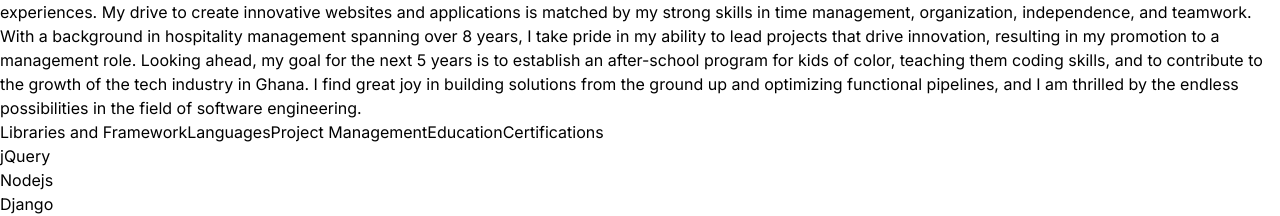
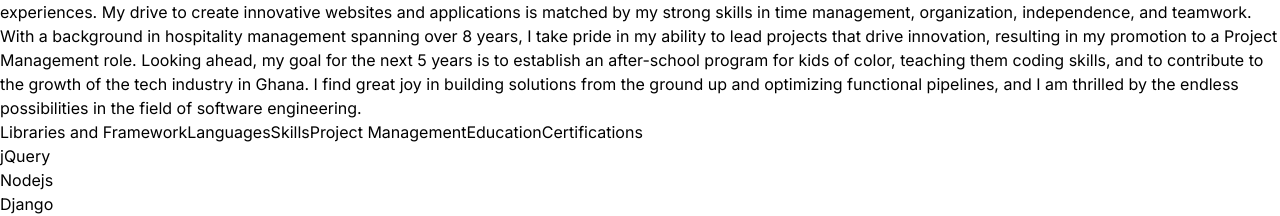
Before and after one commit to Adjoa20/Portfolio, a Next.js app in the folder my-portfolio/: page / in a window 1280 px wide. Shown: the part 1021-1237 px from the top of the page. Built offline with nearby package versions, Linux system fonts and the light colour scheme.

Commit message:
Added in Skills and Languages

```diff
--- a/my-portfolio/src/app/components/AboutMe.jsx
+++ b/my-portfolio/src/app/components/AboutMe.jsx
@@ -41,9 +41,9 @@ const TAB_DATA = [
         <li>Stakeholder Management</li>
         <li>Team Collaboration</li>
         <li>Site Architecture & Infrastructure</li>
-        <li>TypeScript</li>
-        <li>TypeScript</li>
-        <li>TypeScript</li>
+        <li>User Testing & Usability</li>
+        <li>Frontend Development</li>
+        <li>Backend Development</li>
       </ul>
     ),
   },
@@ -55,8 +55,9 @@ const TAB_DATA = [
         <li>Agile & Waterfall Methodologies</li>
         <li>Product Road Map</li>
         <li>Sprint Planning</li>
-        <li> Scrum</li>
+        <li>Scrum</li>
         <li>Project Planning</li>
+        <li>Gantt Chart</li>
       </ul>
     ),
   },
@@ -127,7 +128,7 @@ const AboutMe = () => {
             skills in time management, organization, independence, and teamwork.
             With a background in hospitality management spanning over 8 years, I
             take pride in my ability to lead projects that drive innovation,
-            resulting in my promotion to a management role. Looking ahead, my
+            resulting in my promotion to a Project Management role. Looking ahead, my
             goal for the next 5 years is to establish an after-school program
             for kids of color, teaching them coding skills, and to contribute to
             the growth of the tech industry in Ghana. I find great joy in
@@ -147,6 +148,12 @@ const AboutMe = () => {
               active={tab === "languages"}
             >
               Languages
+            </TabButton>
+            <TabButton
+              selectTab={() => handleTabChange("skills")}
+              active={tab === "skills"}
+            >
+             Skills
             </TabButton>
             <TabButton
               selectTab={() => handleTabChange("management")}
```
